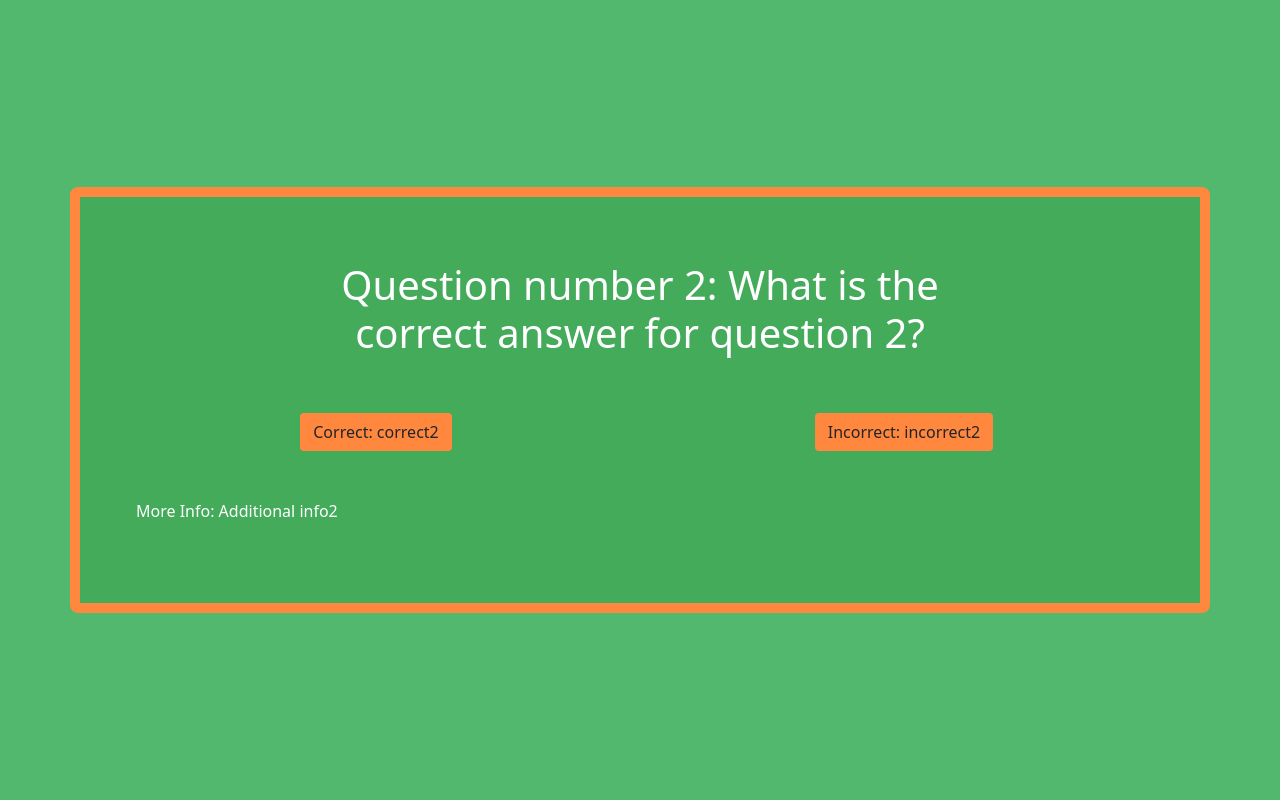
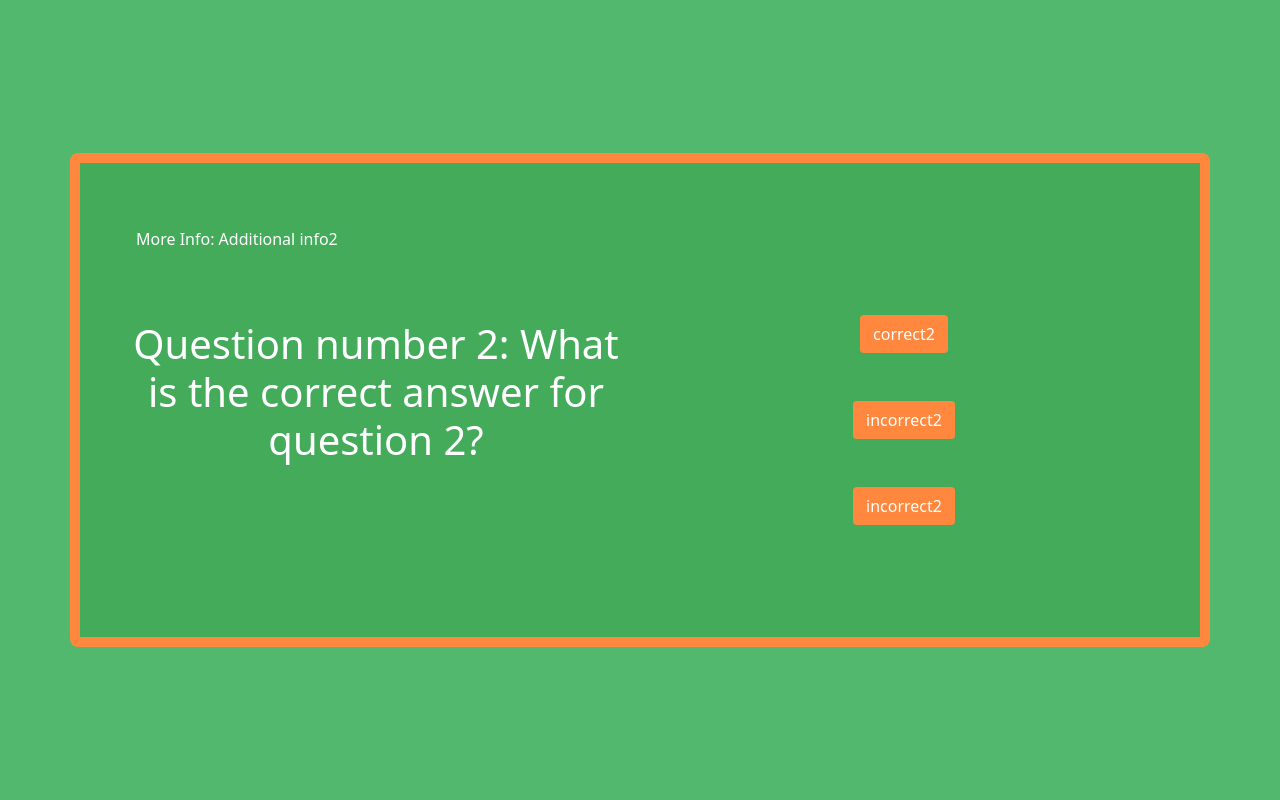
Before and after one commit to Manojlovic1998/Hackathon2021-team27, a Flask app: page /questions in a window 1280 px wide. Run offline with Flask 2, Linux system fonts and the light colour scheme.

Commit message:
Add check for correct answer logic

```diff
--- a/app.py
+++ b/app.py
@@ -40,10 +40,13 @@ def questions():
     question_nr = 2
     next_question = question_nr + 1
 
+    # data = {'questions': questions, 'question_nr': question_nr}
+
     return render_template('questions.html',
                             questions=questions,
                             question_nr=question_nr,
                             next_question=next_question
+                            # data=data
                             )
 
 
--- a/static/css/style.css
+++ b/static/css/style.css
@@ -6,6 +6,7 @@ body {
 .jumbatron {
     padding: 4rem 2rem;
     background-color: rgb(68 171 91);
+    border-radius: .3rem;
 }
 
 .hero-svg-icon{
--- /dev/null
+++ b/static/js/script.js
@@ -0,0 +1,34 @@
+const answerDiv = document.getElementById('answers');
+let confirmation = document.createElement('div');
+
+// Checks if answer is correct from the clicked button
+checkAnswer = (answer) => {
+    if (answer == myVar) {
+        confirmation.innerHTML = `
+        <div class="row">
+            <div class="col-12">
+                <h4 class="text-white font-italic mb-2">CORRECT! Congratulations, you have won 1 Shamrock to use in Paddy’s Pub.</h4>
+                <button class="text-center btn orange-background text-white w-75 mb-2">Next question</button>
+            </div>
+        </div>`;
+        answerDiv.appendChild(confirmation);
+    } else {
+        confirmation.innerHTML = `
+        <div class="row">
+            <div class="col-12">
+                <h4 class="text-white font-italic mb-2">Incorrect! I’m sorry but you have missed out on 1 Shamrock.</h4>
+                <button class="text-center btn orange-background text-white w-75 mb-2">Next question</button>
+            </div>
+        </div>`;
+        answerDiv.appendChild(confirmation);
+    }
+
+}
+
+let allButtons = Array.from(document.querySelectorAll('button'));
+allButtons.forEach(button => {
+    button.addEventListener('click', () => {
+        let answer = button.innerText;
+        checkAnswer(answer);
+    })
+})
--- a/templates/base.html
+++ b/templates/base.html
@@ -33,6 +33,7 @@
 
     {% block postloadjs %}
     {% endblock %}
+    <script defer src="{{ url_for('static', filename='js/script.js') }}"></script>
     <script src="https://cdn.jsdelivr.net/npm/bootstrap@5.0.0-beta2/dist/js/bootstrap.bundle.min.js" integrity="sha384-b5kHyXgcpbZJO/tY9Ul7kGkf1S0CWuKcCD38l8YkeH8z8QjE0GmW1gYU5S9FOnJ0" crossorigin="anonymous"></script>
 </body>
 </html>
--- a/templates/questions.html
+++ b/templates/questions.html
@@ -4,22 +4,34 @@
 <div class="hero-section position-absolute align-items-center d-flex w-100">
     <div class="container">
         <div class="row align-items-center text-center justify-content-center jumbatron question-border">
-            <!-- <h3 styel="text-align: center;">Here is where the questions will be</h3> -->
+            <div class="row text-justify text-white">
+                <p>More Info: {{ questions[question_nr].more_info }}</p>
+            </div>
 
-            <div class="col-8 mb-5">
+            <div class="col-md-6 mb-5">
                 <h1 class="text-white text-center">Question number {{ question_nr }}: {{ questions[question_nr].question }}</h1>
             </div>
-            <div class="col-6">
-                <button class="text-center btn btn btn-default orange-background">Correct: {{ questions[question_nr].correct }}</button>
-            </div>
-            <div class="col-6">
-                <button class="text-center btn btn btn-default orange-background">Incorrect: {{ questions[question_nr].incorrect }}</button>
-            </div>
-
-            <div class="row text-justify text-white mt-5">
-                <p>More Info: {{ questions[question_nr].more_info }}</p>
+            <div id="answers" class="col-md-6">
+                <div class="row pt-5">
+                    <div class="col-12 mb-5">
+                        <button class="text-center btn text-white orange-background">{{ questions[question_nr].correct }}</button>
+                    </div>
+                    <div class="col-12 mb-5">
+                        <button class="text-center btn text-white orange-background">{{ questions[question_nr].incorrect }}</button>
+                    </div>
+                    <div class="col-12 mb-5">
+                        <button class="text-center btn text-white orange-background">{{ questions[question_nr].incorrect }}</button>
+                    </div>
+                </div>
             </div>
         </div>
+
+        <div class="d-none">{{ next_question }}</div>
+
+        <script type="text/javascript">
+            let myVar = "{{ questions[question_nr].correct }}";
+            let next_question = "{{ next_question }}";
+        </script>
 
     </div>
 </div>
```
